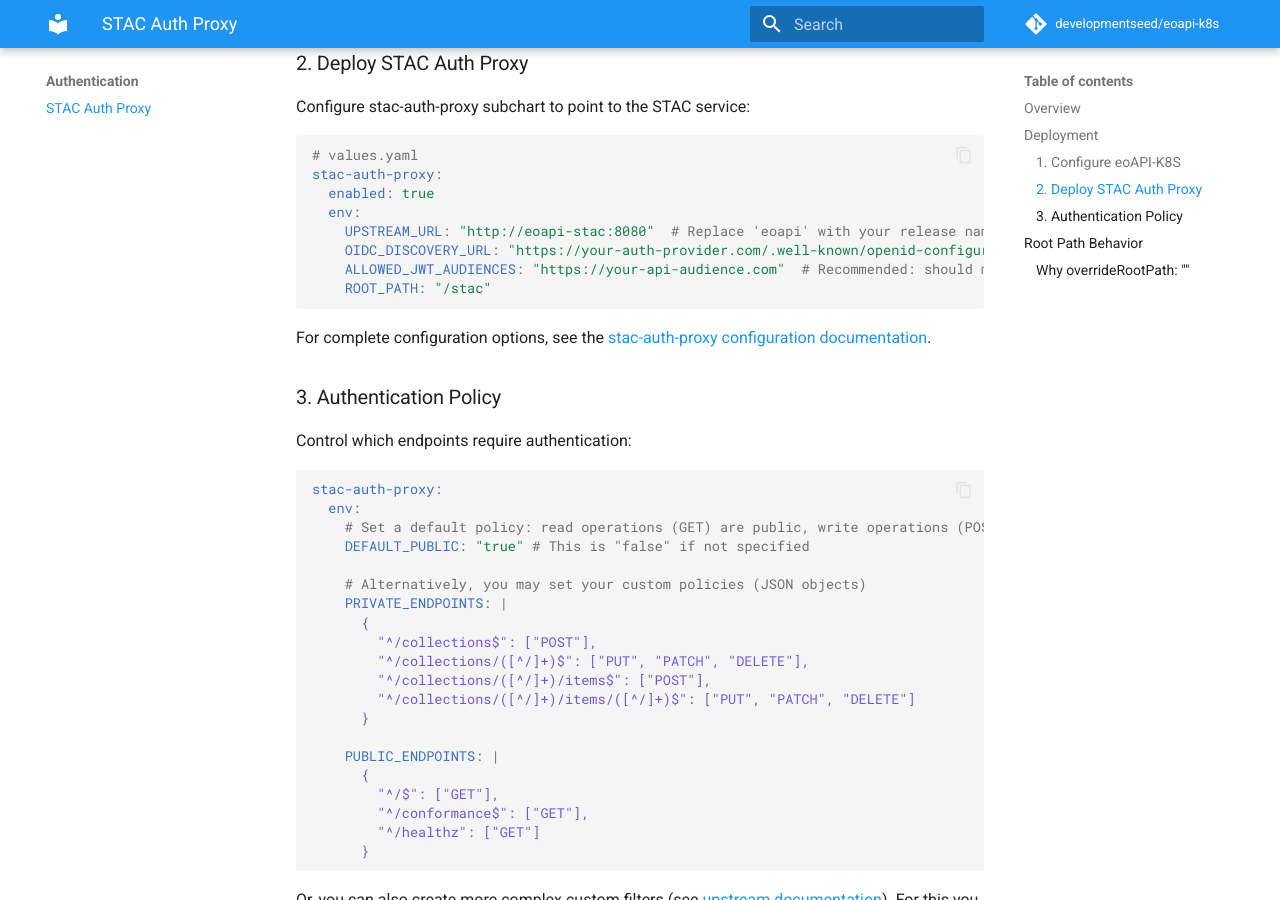
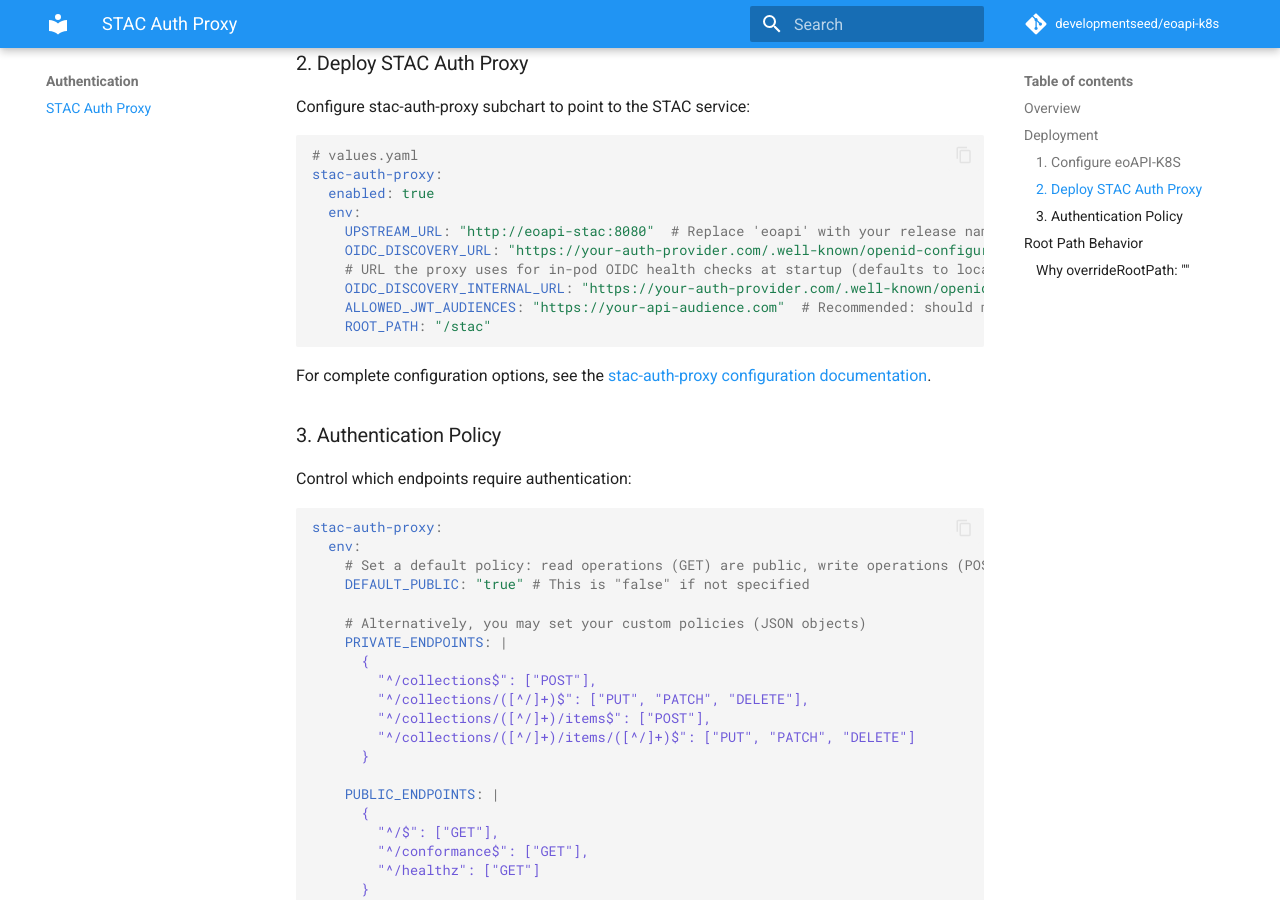
Before and after one commit to developmentseed/eoapi-k8s, an MkDocs documentation site: the page built from docs/stac-auth-proxy.md, in a window 1280 px wide and 900 px high, scrolled down 742 px. Built offline with MkDocs 1.6.1 and Material for MkDocs 9.7.7, drawn with Linux system fonts in a browser that asks for light colours; comment, search, counter and statistics services are not loaded.

Commit message:
fix(ci): OIDC_DISCOVERY_INTERNAL_URL health checks.  (#504)

````diff
--- a/docs/stac-auth-proxy.md
+++ b/docs/stac-auth-proxy.md
@@ -46,6 +46,8 @@ stac-auth-proxy:
   env:
     UPSTREAM_URL: "http://eoapi-stac:8080"  # Replace 'eoapi' with your release name
     OIDC_DISCOVERY_URL: "https://your-auth-provider.com/.well-known/openid-configuration"
+    # URL the proxy uses for in-pod OIDC health checks at startup (defaults to localhost:8081 for an oauth2-proxy sidecar)
+    OIDC_DISCOVERY_INTERNAL_URL: "https://your-auth-provider.com/.well-known/openid-configuration"
     ALLOWED_JWT_AUDIENCES: "https://your-api-audience.com"  # Recommended: should match the audience configured in your identity provider for this API.
     ROOT_PATH: "/stac"
 ```
````
Also changed, not shown: 3 other files.
